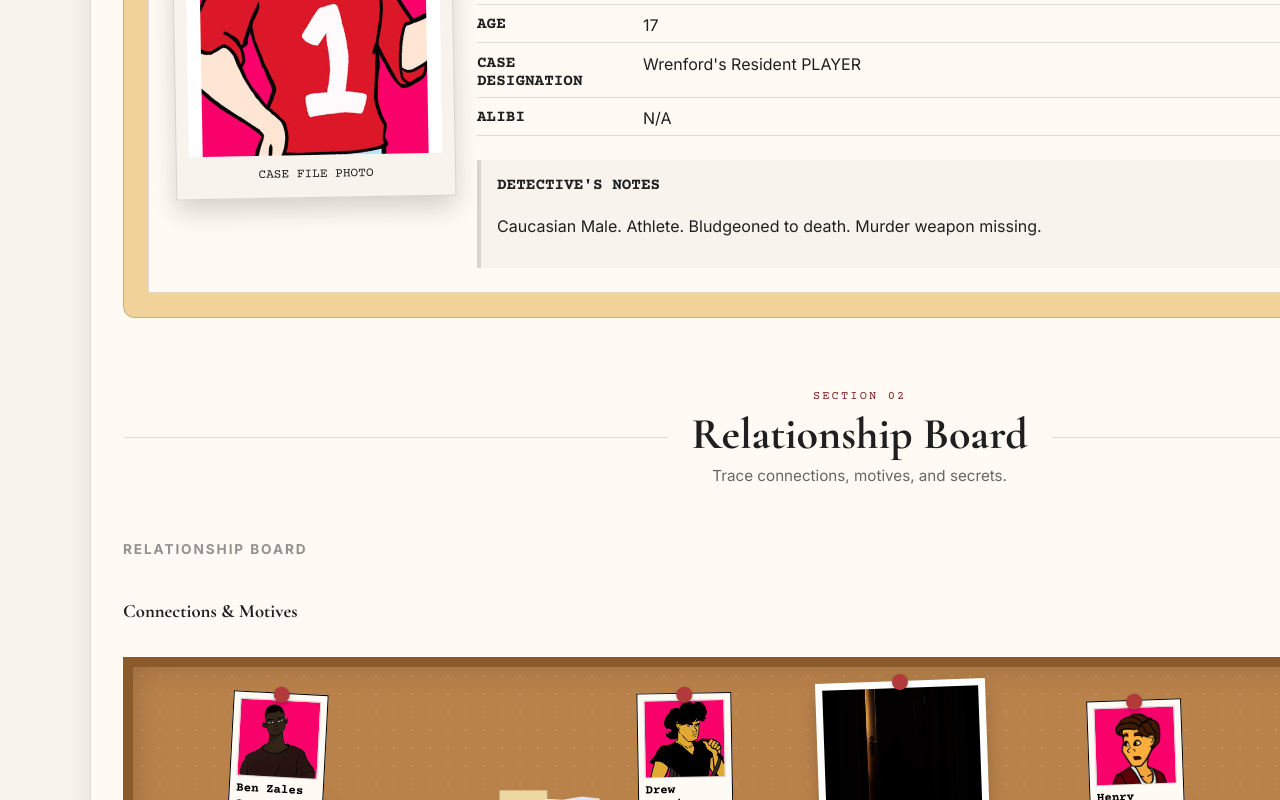
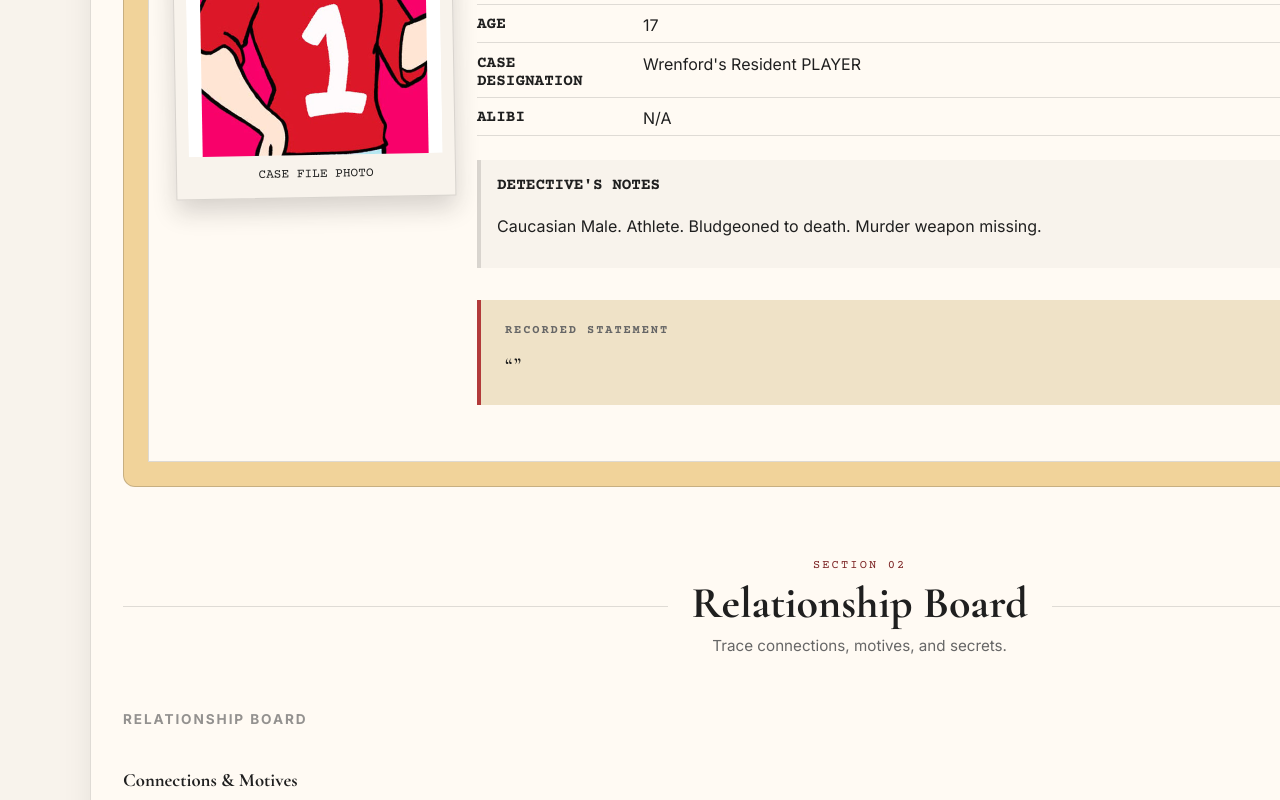
Before and after one commit to nearias3/dcdahlia, a React (Vite) app: page /books/a-killer-time in a window 1280 px wide. Shown: the part 1878-2678 px from the top of the page. Built offline with nearby package versions, Linux system fonts and the light colour scheme; a web font is replaced by a local one.

Commit message:
Restyled character quote block

```diff
--- a/src/components/books/casefile/SuspectFile.jsx
+++ b/src/components/books/casefile/SuspectFile.jsx
@@ -69,13 +69,13 @@ export default function SuspectFile({ suspect }) {
           <p>{suspect.notes}</p>
         </section>
 
-        {suspect.quote && (
-          <section className="interview-quote">
-            <h4>Recorded Statement</h4>
+        <section className="interview-quote">
+          <span className="quote-stamp">VERIFIED</span>
 
-            <blockquote>“{suspect.quote}”</blockquote>
-          </section>
-        )}
+          <h4>Recorded Statement</h4>
+
+          <blockquote>“{suspect.quote}”</blockquote>
+        </section>
 
         {suspect.playlistLink && (
           <section className="playlist-feature">
--- a/src/styles/globals.css
+++ b/src/styles/globals.css
@@ -504,27 +504,43 @@ h1 {
 
 .interview-quote {
     margin: 2rem 0;
+    position: relative;
     padding: 1.5rem;
-
     border-left: 4px solid var(--color-red);
     background: var(--color-paper-dark);
-    font-style: italic;
 }
 
 .interview-quote h4 {
-    margin-bottom: .75rem;
-    font-style: normal;
+    margin: 0 0 .75rem;
+    font-family: var(--font-typewriter);
+    font-size: .75rem;
+    letter-spacing: .16em;
     text-transform: uppercase;
-    letter-spacing: .08em;
-    font-size: .8rem;
     color: var(--color-muted);
 }
 
 .interview-quote blockquote {
     margin: 0;
-    font-size: 1.25rem;
-    line-height: 1.6;
+    font-size: 1.35rem;
+    line-height: 1.5;
     font-family: var(--font-heading);
+}
+
+.quote-stamp {
+    position: absolute;
+    top: 1rem;
+    right: 1rem;
+    padding: .3rem .65rem;
+    border: 2px solid rgba(139,30,30,.45);
+    color: rgba(139, 30, 30, 0.734);
+    font-family: var(--font-typewriter);
+    font-size: .72rem;
+    font-weight: 700;
+    letter-spacing: .12em;
+    text-transform: uppercase;
+    transform: rotate(8deg);
+    pointer-events: none;
+
 }
 
 .relationship-board-section {
```
